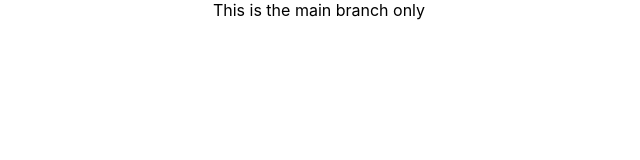
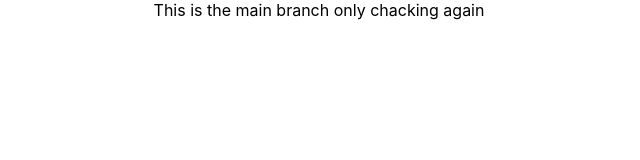
Before and after one commit to PathaAbhilaah/sample, a React (Create React App) app in the folder okayproject/: page / in a window 1280 px wide. Shown: the top 160 px of the page, without its empty margins (321-961 px from the left). Built offline with nearby package versions, Linux system fonts and the light colour scheme.

Commit message:
Update App.js

```diff
--- a/okayproject/src/App.js
+++ b/okayproject/src/App.js
@@ -4,7 +4,7 @@ import './App.css';
 function App() {
   return (
     <div className="App">
-     This is the main branch only
+     This is the main branch only chacking again
     </div>
   );
 }
```
